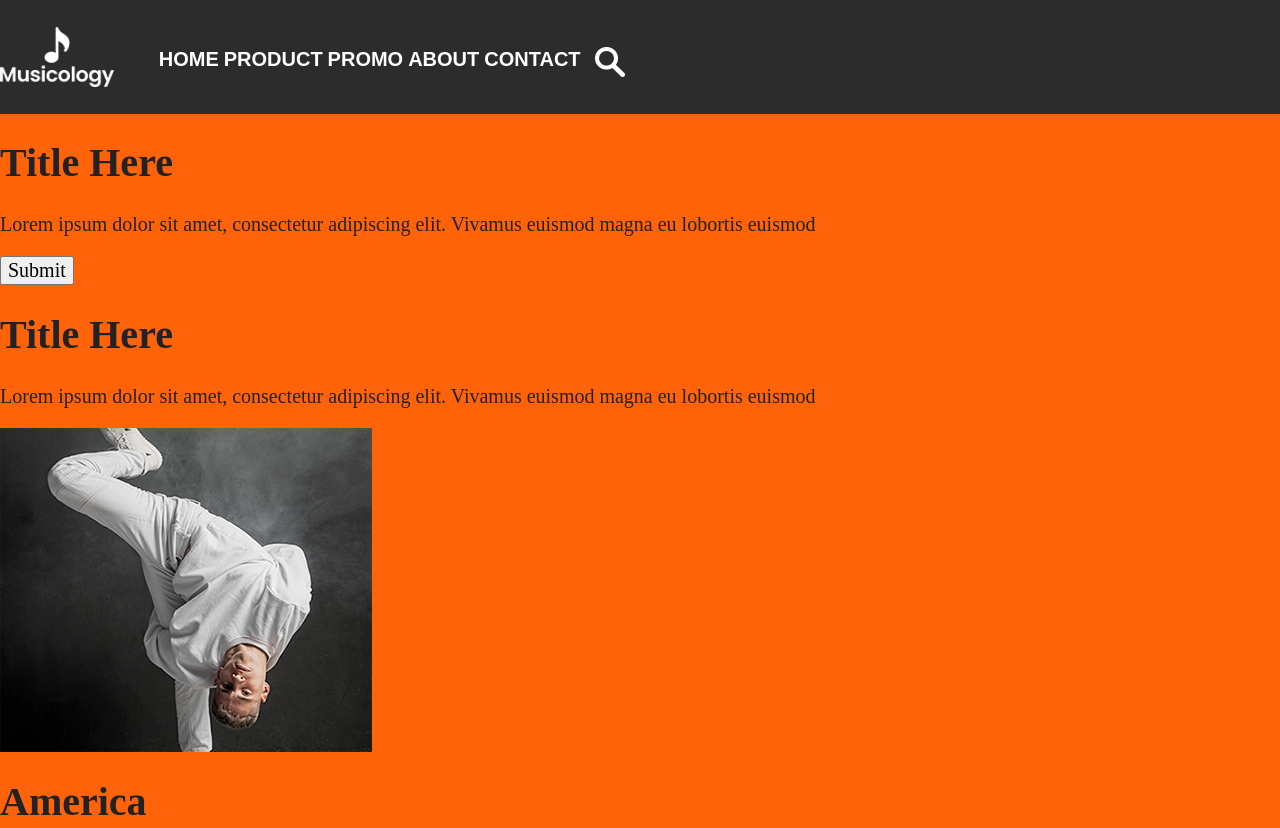
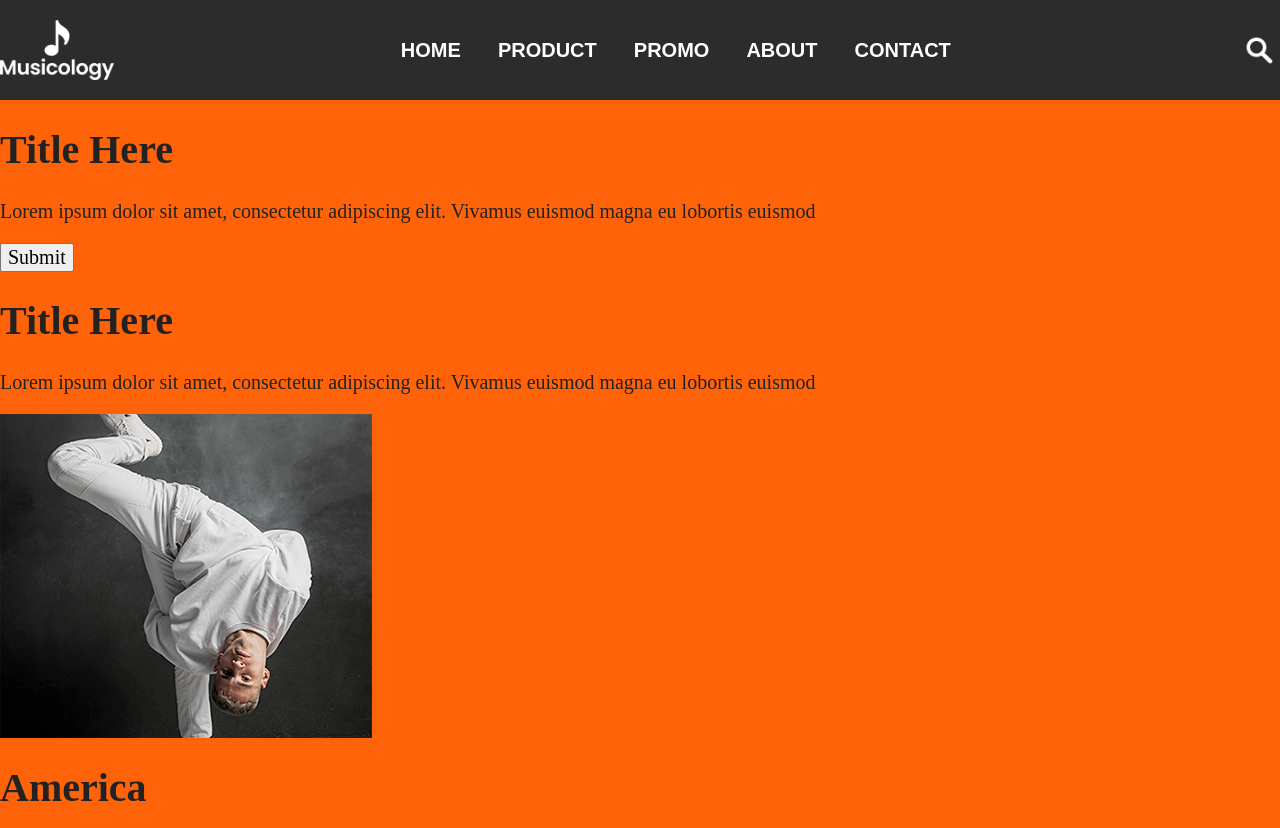
Before and after one commit to Victorpac/i33-practice, a website built with Parcel: page index.html in a window 1280 px wide. Shown: the top 828 px of the page. Built offline with nearby package versions, Linux system fonts and the light colour scheme.

Commit message:
Header styles.

```diff
--- a/css/header.css
+++ b/css/header.css
@@ -6,8 +6,25 @@ header .container * {
   display: inline-block;
 }
 
+header .container {
+  display: flex;
+  justify-content: space-between;
+  align-items: center;
+}
+
+.logo {
+  margin: 1rem 0;
+}
+
 .logo img {
   height: 3rem;
+}
+
+header nav > .nav-menu {
+  width: 550px;
+  display: flex;
+  justify-content: space-between;
+  padding: 0;
 }
 
 .nav-menu__item {
@@ -18,8 +35,57 @@ header .container * {
   font-size: 1rem;
 }
 
+.nav-menu__item > a {
+  color: white;
+  text-decoration: none;
+}
+
+.nav-menu__item > a:hover {
+  color: #aaa;
+  position: relative;
+}
+
+.nav-menu__item > a:hover::after {
+  content: "";
+  width: 100%;
+  height: 3px;
+  background-color: #aaa;
+  display: block;
+  position: absolute;
+}
+
+.search-form {
+  position: relative;
+}
+
+.search-form .search-form__field {
+  display: none;
+  padding: 8px 15px;
+  border-radius: 30px;
+  border: none;
+  outline: none;
+  color: #555;
+  font-size: 0.7rem;
+  font-family: sans-serif;
+  position: absolute;
+  right: 2rem;
+}
+
+.search-form:hover > .search-form__field {
+  display: inline-block;
+}
+
 .search-form__button {
   background-color: transparent;
   border: none;
   outline: none;
+  cursor: pointer;
 }
+
+.search-form__button img {
+  height: 1.5rem;
+}
+
+.search-form__button:hover img {
+  filter: brightness(0.68);
+}
--- a/index.html
+++ b/index.html
@@ -35,19 +35,19 @@
       </h1>
       <nav>
         <ul class="nav-menu">
-          <li class="nav-menu__item">Home</li>
-          <li class="nav-menu__item">Product</li>
-          <li class="nav-menu__item">Promo</li>
-          <li class="nav-menu__item">About</li>
-          <li class="nav-menu__item">Contact</li>
+          <li class="nav-menu__item"><a href="#">Home</a></li>
+          <li class="nav-menu__item"><a href="#">Product</a></li>
+          <li class="nav-menu__item"><a href="#">Promo</a></li>
+          <li class="nav-menu__item"><a href="#">About</a></li>
+          <li class="nav-menu__item"><a href="#">Contact</a></li>
         </ul>
-        <form action="" class="nav-menu__search-form search-form">
-          <input type="text" class="search-form__field hidden">
-          <button class="search-form__button">
-            <img src="./img/icons/search-icon.png" alt="search icon">
-          </button>
-        </form>
       </nav>
+      <form action="" class="nav-menu__search-form search-form">
+        <input type="text" class="search-form__field">
+        <button class="search-form__button">
+          <img src="./img/icons/search-icon.png" alt="search icon">
+        </button>
+      </form>
     </div>
   </header>
 
```
Also changed, not shown: icon.png (added), 1 other file.
